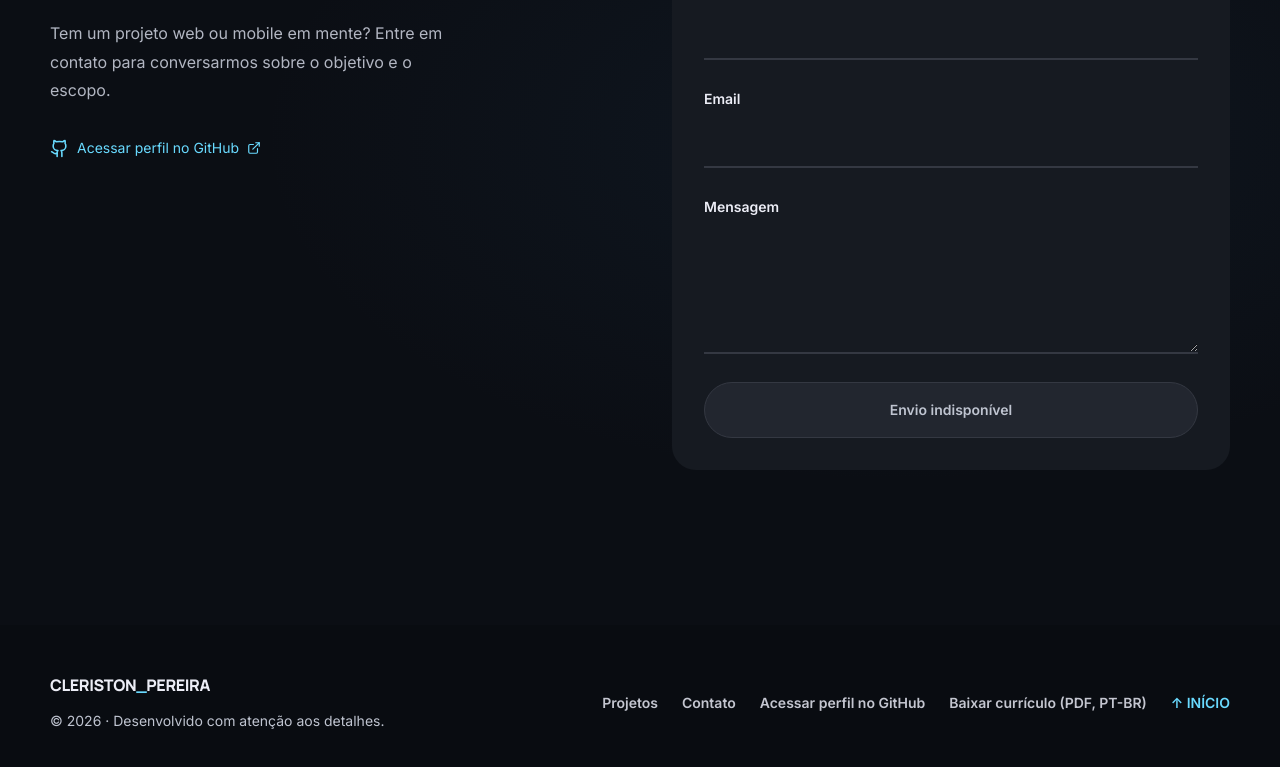
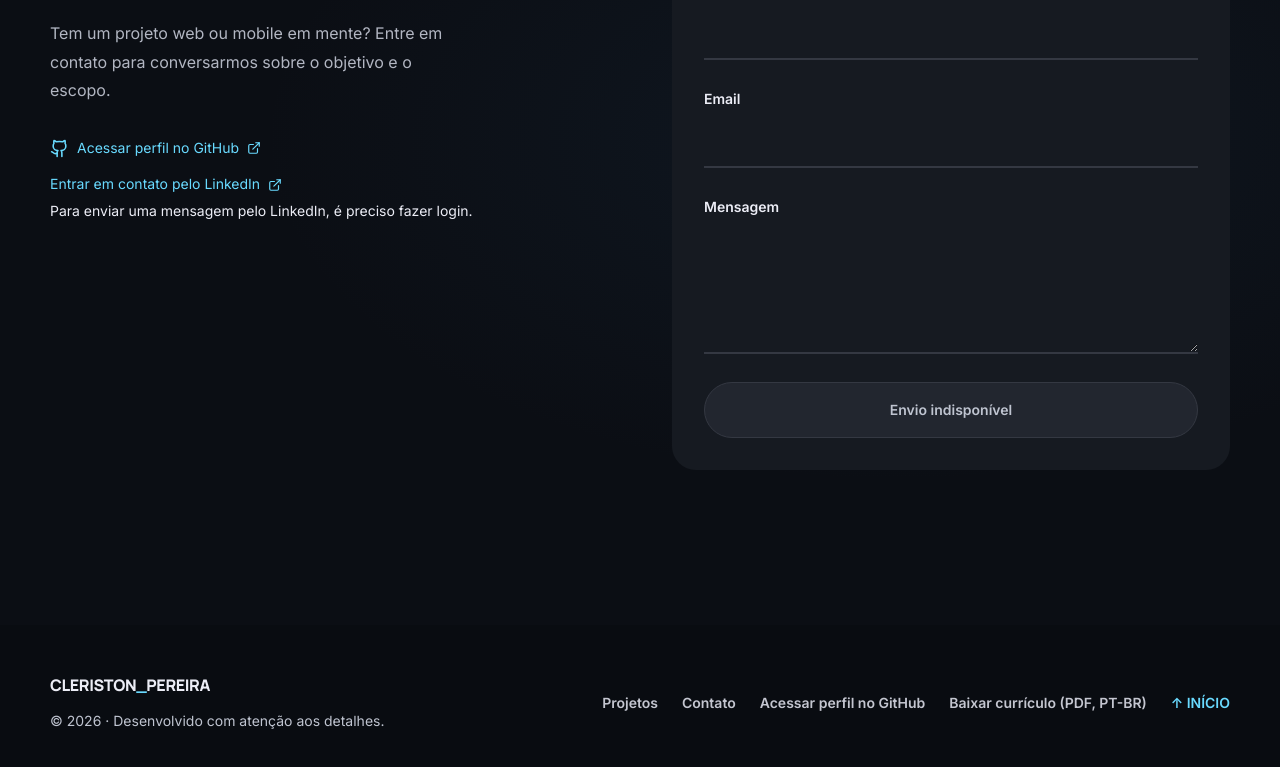
Before and after one commit to CleristonMP/portfolio-v2, a React (Vite) app: page / in a window 1280 px wide. Shown: the part 6407-7174 px from the top of the page. Built offline with nearby package versions, Linux system fonts and the light colour scheme; no server answers.

Commit message:
feat(contact): expose LinkedIn as an alternate contact channel

```diff
--- a/scripts/verify-content.mjs
+++ b/scripts/verify-content.mjs
@@ -288,6 +288,7 @@ for (const [, href] of markup.matchAll(/<a\b[^>]*href="([^"]*)"/g)) {
   assert(
     sectionIds.some((id) => href === `#${id}`) ||
       href === 'https://github.com/CleristonMP' ||
+      href === 'https://www.linkedin.com/in/cleriston-pereira-a60a471bb' ||
       approvedDestinations.includes(href.replaceAll('&amp;', '&')) ||
       href === '#main-content' ||
       href === '#reports-registry-case' ||
--- a/src/content/contracts.ts
+++ b/src/content/contracts.ts
@@ -141,6 +141,8 @@ export interface Translation {
     readonly required: Readonly<Record<'name' | 'email' | 'message', string>>;
     readonly invalidEmail: string;
     readonly profileLink: string;
+    readonly linkedInLink: string;
+    readonly linkedInLogin: string;
     readonly submission: {
       readonly privacy: Readonly<Record<'beforeLink' | 'link', string>>;
       readonly send: string;
--- a/src/content/profile.ts
+++ b/src/content/profile.ts
@@ -26,11 +26,19 @@ export const profile: Profile = {
       },
     },
     { id: 'email', kind: 'email', label: 'Email' },
-    { id: 'linkedin', kind: 'linkedin', label: 'LinkedIn' },
+    {
+      id: 'linkedin',
+      kind: 'linkedin',
+      label: 'LinkedIn',
+      link: {
+        url: 'https://www.linkedin.com/in/cleriston-pereira-a60a471bb',
+        verification: 'confirmed',
+      },
+    },
     { id: 'resume', kind: 'resume', label: 'Curriculum vitae' },
   ],
   editorial: {
     state: 'pending',
-    pendingFields: ['email', 'linkedin'],
+    pendingFields: ['email'],
   },
 };
--- a/src/i18n/translations.ts
+++ b/src/i18n/translations.ts
@@ -62,6 +62,9 @@ export const translations: Translations = {
       },
       invalidEmail: 'Informe um email válido.',
       profileLink: 'Acessar perfil no GitHub',
+      linkedInLink: 'Entrar em contato pelo LinkedIn',
+      linkedInLogin:
+        'Para enviar uma mensagem pelo LinkedIn, é preciso fazer login.',
       submission: {
         privacy: {
           beforeLink:
@@ -168,6 +171,8 @@ export const translations: Translations = {
       },
       invalidEmail: 'Enter a valid email address.',
       profileLink: 'View GitHub profile',
+      linkedInLink: 'Get in touch on LinkedIn',
+      linkedInLogin: 'You need to sign in to LinkedIn to send a message.',
       submission: {
         privacy: {
           beforeLink:
--- a/src/sections/ContactSection.tsx
+++ b/src/sections/ContactSection.tsx
@@ -7,6 +7,10 @@ import { getVerifiedUrl } from '../content/links';
 export function ContactSection({ text }: SectionProps) {
   const github = profile.contacts.find((contact) => contact.kind === 'github');
   const githubUrl = getVerifiedUrl(github?.link);
+  const linkedIn = profile.contacts.find(
+    (contact) => contact.kind === 'linkedin',
+  );
+  const linkedInUrl = getVerifiedUrl(linkedIn?.link);
   return (
     <section id="contact" tabIndex={-1} className="section contact-section">
       <div className="container contact-layout">
@@ -22,6 +26,26 @@ export function ContactSection({ text }: SectionProps) {
                 <ExternalLink size={14} aria-hidden="true" focusable="false" />
               </a>
             )}
+            {linkedInUrl && (
+              <div>
+                <a
+                  href={linkedInUrl}
+                  target="_blank"
+                  rel="noopener noreferrer"
+                  aria-describedby="contact-linkedin-login"
+                >
+                  {text.contactForm.linkedInLink}
+                  <ExternalLink
+                    size={14}
+                    aria-hidden="true"
+                    focusable="false"
+                  />
+                </a>
+                <p id="contact-linkedin-login">
+                  {text.contactForm.linkedInLogin}
+                </p>
+              </div>
+            )}
           </div>
         </div>
         <ContactForm text={text} />
--- a/src/styles.css
+++ b/src/styles.css
@@ -667,6 +667,13 @@ button {
 }
 .contact-section .contact-cta {
   margin-top: 32px;
+  display: grid;
+  justify-items: start;
+  gap: 12px;
+}
+.contact-section .contact-cta p {
+  margin-top: 4px;
+  font-size: 14px;
 }
 .contact-section .contact-cta a {
   color: rgb(var(--color-primary));
```
Also changed, not shown: 3 other files (tests, documents, lock files or other folders).
